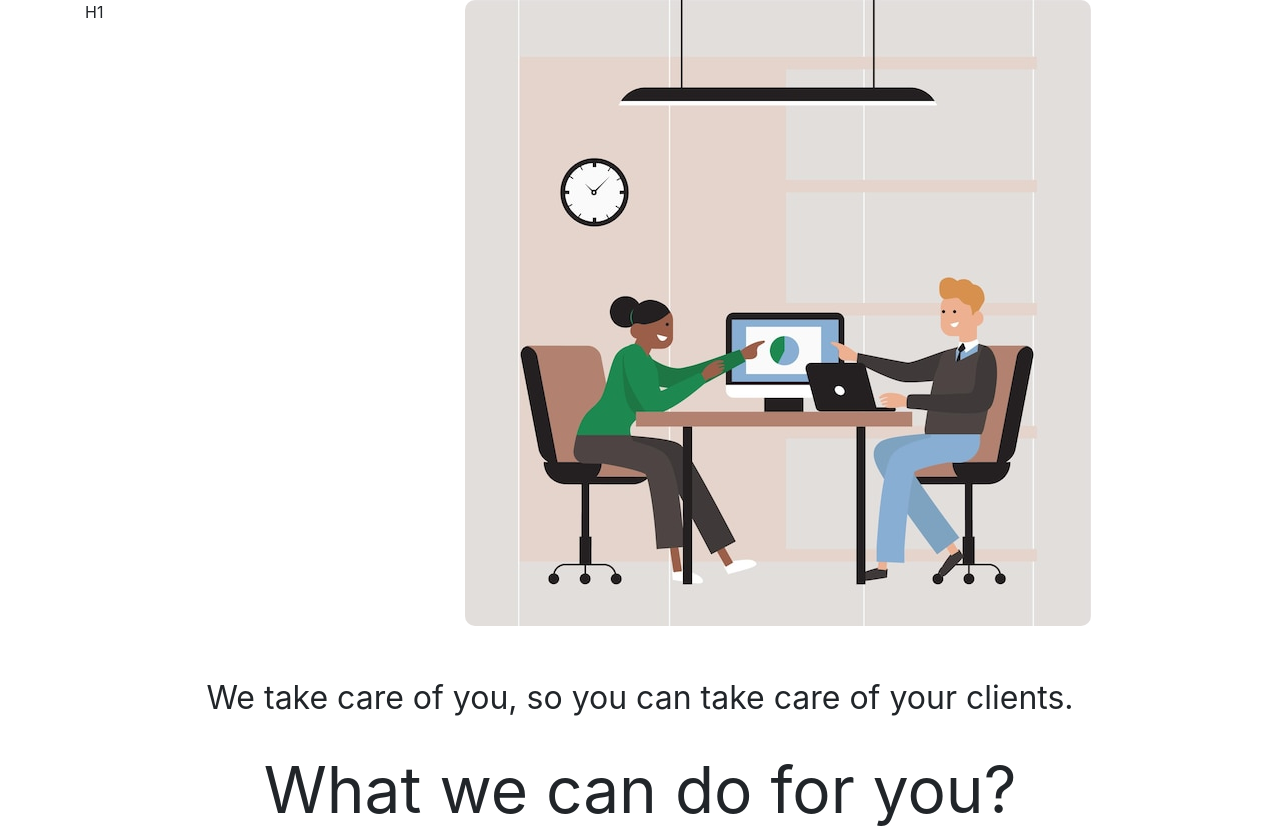
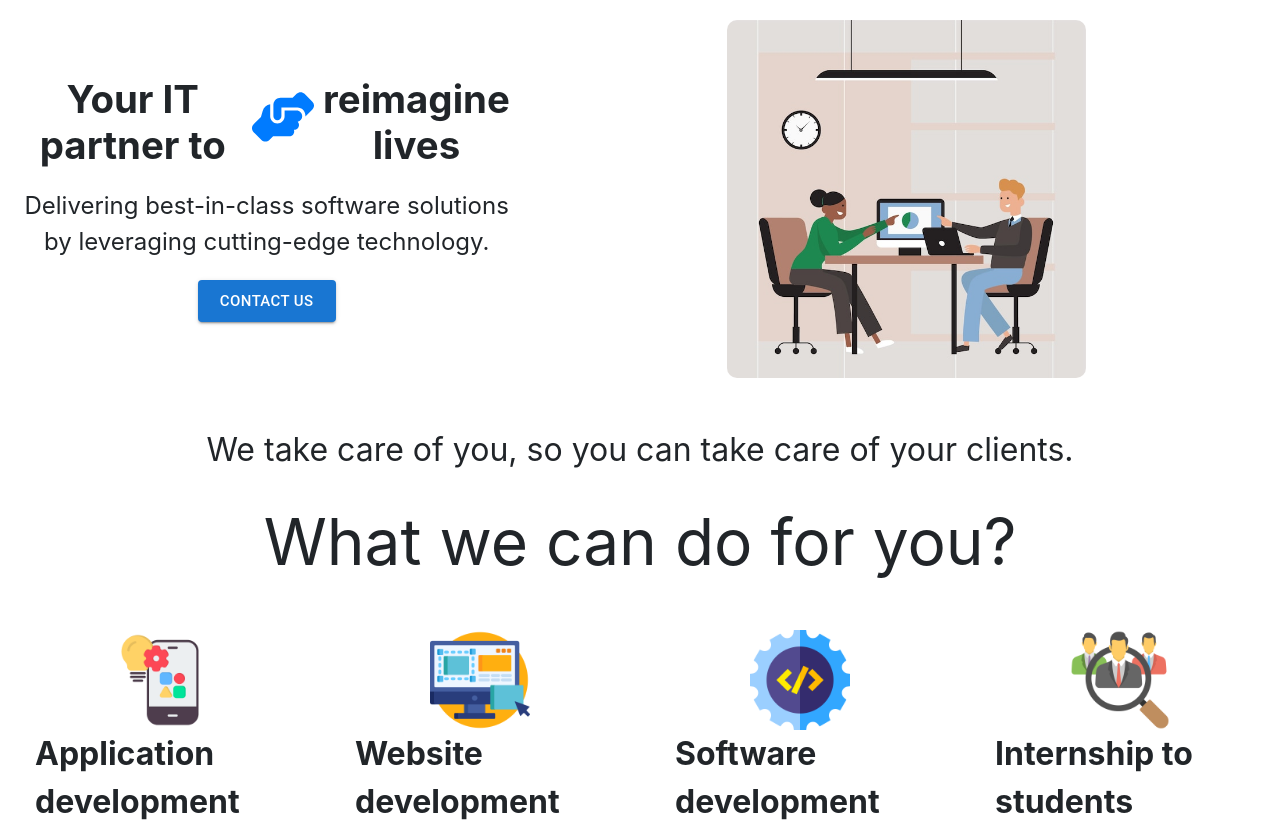
Before and after one commit to swapnilranmale2003/Mind-Perceptor, a React (Create React App) app: page / in a window 1280 px wide. Shown: the top 828 px of the page. Built offline with nearby package versions, Linux system fonts and the light colour scheme.

Commit message:
working on homepage!

```diff
--- a/src/components/ContactPage/ContactPage.css
+++ b/src/components/ContactPage/ContactPage.css
@@ -13,9 +13,8 @@
 
 .contact-btn {
     width: 20%;
-    height: 70px;
+    height:50px;
 }
-
 .contact-img {
     display: flex;
     justify-content: center;
--- a/src/components/ContactPage/ContactPage.jsx
+++ b/src/components/ContactPage/ContactPage.jsx
@@ -1,21 +1,43 @@
-import React from 'react';
-import './ContactPage.css'
-import {Button} from '@mui/material'
+import React from "react";
+import "./ContactPage.css";
+import { Button } from "@mui/material";
 function ContactPage() {
   return (
     <>
       <div className="contact-section container-fluid">
-        <h1 className='contact-title'>Contact Us</h1>
+        <h1 className="contact-title">Contact Us</h1>
         <div className="row">
           <div className="col-md-6 contact-left">
-            <input type="text" className="form-control" style={{ marginBottom: '10px' }} placeholder="Enter your name" />
-            <input type="email" className="form-control" style={{ marginBottom: '10px' }} placeholder="Enter your email" />
-            <textarea className="form-control" style={{ marginBottom: '10px' }} placeholder="Enter your message" rows="5"></textarea>
+            <input
+              type="text"
+              className="form-control"
+              style={{ marginBottom: "10px" }}
+              placeholder="Enter your name"
+            />
+            <input
+              type="email"
+              className="form-control"
+              style={{ marginBottom: "10px" }}
+              placeholder="Enter your email"
+            />
+            <textarea
+              className="form-control"
+              style={{ marginBottom: "10px" }}
+              placeholder="Enter your message"
+              rows="5"
+            ></textarea>
+  <Button className="contact-btn" size="large" variant="contained">
+              Submit
+            </Button>
 
-            <Button className='contact-btn'  variant="contained">Submit</Button>
           </div>
+
           <div className="col-md-6 contact-img">
-            <img src="https://images.unsplash.com/photo-1543269664-56d93c1b41a6?ixlib=rb-4.0.3&ixid=MnwxMjA3fDB8MHxzZWFyY2h8MzZ8fGhhcHB5JTIwcGVvcGxlfGVufDB8fDB8fA%3D%3D&auto=format&fit=crop&w=800&q=60" alt="Contact Image" className="img-fluid" />
+            <img
+              src="https://images.unsplash.com/photo-1543269664-56d93c1b41a6?ixlib=rb-4.0.3&ixid=MnwxMjA3fDB8MHxzZWFyY2h8MzZ8fGhhcHB5JTIwcGVvcGxlfGVufDB8fDB8fA%3D%3D&auto=format&fit=crop&w=800&q=60"
+              alt="Contact Image"
+              className="img-fluid"
+            />
           </div>
         </div>
       </div>
--- a/src/components/HomeMindPerceptor/HomeMindPerceptor.css
+++ b/src/components/HomeMindPerceptor/HomeMindPerceptor.css
@@ -0,0 +1,42 @@
+/* HomeMindPerceptor.css */
+
+.container-fluid {
+  margin-top: 20px;
+}
+
+.row {
+  display: flex;
+  flex-wrap: wrap;
+}
+
+.col-md-5 {
+  display: flex;
+  flex-direction: column;
+  justify-content: center;
+  align-items: center;
+  text-align: center;
+}
+
+.col-md-5 h1 {
+  font-size: 2.4rem;
+  font-weight: bold;
+  margin-bottom: 20px;
+  display: flex; /* Added */
+  align-items: center; /* Added */
+}
+
+.col-md-5 p {
+  font-size: 1.5rem;
+  margin-bottom: 20px;
+}
+
+.col-md-7 {
+  display: flex;
+  justify-content: center;
+  align-items: center;
+}
+
+.col-md-7 img {
+  width: 50%;
+  height: auto;
+}
--- a/src/components/HomeMindPerceptor/HomeMindPerceptor.jsx
+++ b/src/components/HomeMindPerceptor/HomeMindPerceptor.jsx
@@ -1,20 +1,37 @@
-import React from 'react'
-import './HomeMindPerceptor.css'
+import React from "react";
+import "./HomeMindPerceptor.css";
+import { Button } from "@mui/material";
+import { FaHandshakeAngle } from "react-icons/fa6";
+
 function HomeMindPerceptor() {
   return (
     <>
-   <div className="container">
+      <div className="container-fluid">
         <div className="row">
-        <div className="col-md-4">
-            H1
+          <div className="col-md-5">
+            <h1 className="h1-align">
+              Your IT partner to {"  "}
+              <span>
+                 <FaHandshakeAngle color="#007bff" size={"4rem"} />
+              </span>
+              {"  "}
+              reimagine lives
+            </h1>
+            <p>
+              Delivering best-in-class software solutions by leveraging
+              cutting-edge technology.
+            </p>
+            <Button size="large" variant="contained">
+              Contact Us
+            </Button>
           </div>
-        <div className="col-md-8">
+          <div className="col-md-7">
             <img src="assets/homeMP.jpg" alt="" />
           </div>
         </div>
       </div>
     </>
-  )
+  );
 }
 
-export default HomeMindPerceptor
+export default HomeMindPerceptor;
```
Lines whose indentation alone changed are shown as unchanged.
